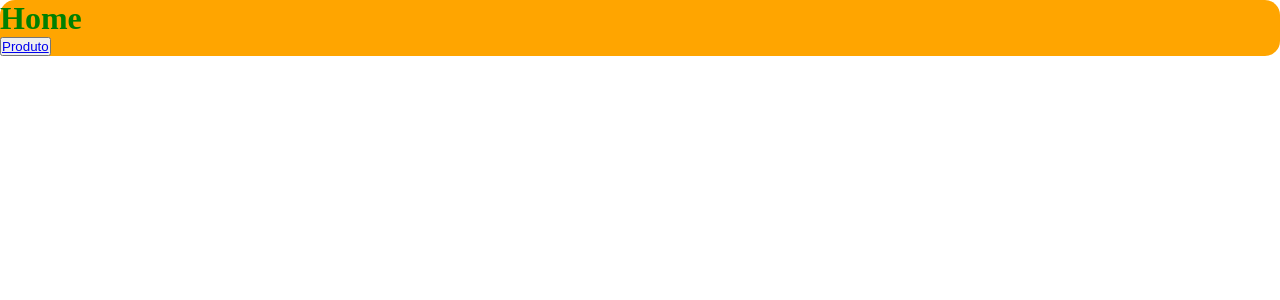
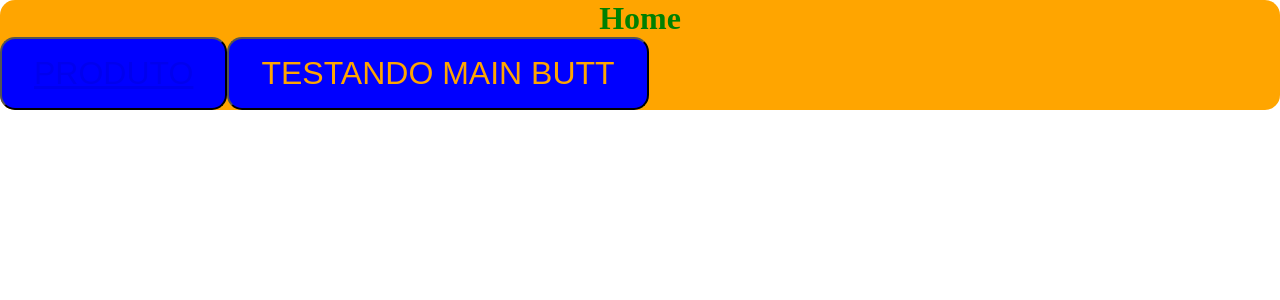
Before and after one commit to dopezinho/e-com-react, a React (Vite) app: page /home in a window 1280 px wide. Shown: the top 300 px of the page. Built offline with nearby package versions, Linux system fonts and the light colour scheme.

Commit message:
sass ready

```diff
--- /dev/null
+++ b/src/sass/_mixins.scss
@@ -0,0 +1,14 @@
+@mixin flex-center {
+    align-items: center;
+    display: flex;
+    justify-content: center;
+}
+
+@mixin main-button($background: #333, $color: #fff) {
+    background-color: $background;
+    border-radius: 15px;
+    color: $color;
+    font-size: 2rem;
+    padding: 1rem 2rem;
+    text-transform: uppercase;
+}
--- a/src/views/Home/Home.jsx
+++ b/src/views/Home/Home.jsx
@@ -4,13 +4,17 @@ import { Link } from "react-router-dom";
 
 const Home = () => {
   return (
+
     <div className="home">
       <div className="container">
         <h1>Home</h1>
-        <button>
-            <Link to={`/products/1`}>Produto</Link>
-        </button>
       </div>
+
+      <button>
+        <Link to={`/products/1`}>Produto</Link>
+      </button>
+
+      <button>Testando main butt</button>
     </div>
   )
 }
--- a/src/views/Home/index.scss
+++ b/src/views/Home/index.scss
@@ -1,4 +1,5 @@
 @use "../../sass/variables" as *;
+@use "../../sass/mixins" as*;
 
 .home {
     background: $main-color;
@@ -7,7 +8,12 @@
     .container {
         color: $second-color;
 
-
+        h1 {
+            @include flex-center;
+        }
     }
 
+    button {
+        @include main-button($background: blue, $color: orange);
+    }
 }
```
